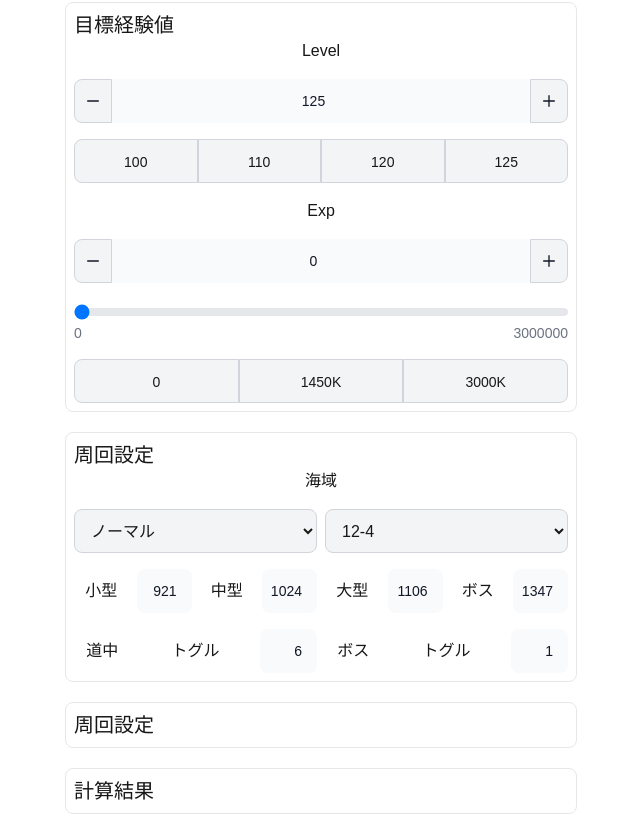
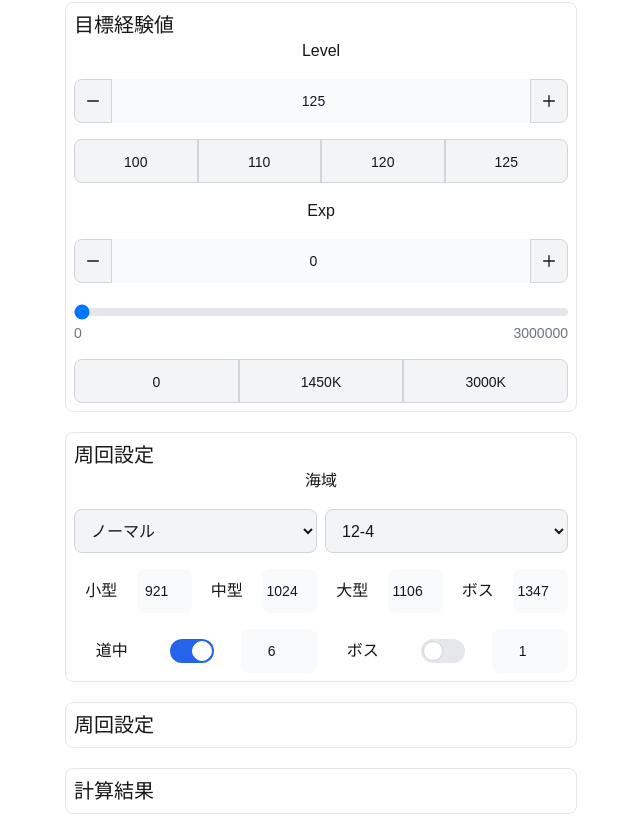
Before and after one commit to kanade2001/azurlane-webtool, a Next.js app: page /exp-calculator in a window 1280 px wide. Shown: the part 548-1382 px from the top of the page, without its empty margins (319-959 px from the left). Built offline with nearby package versions, Linux system fonts and the light colour scheme.

Commit message:
Feat-トグルボタンを追加

```diff
--- a/src/app/exp-calculator/_components/preference-field.tsx
+++ b/src/app/exp-calculator/_components/preference-field.tsx
@@ -1,8 +1,8 @@
 import { useState } from "react";
 
 import { NumberInput, SelectInput } from "@/components/field";
+import { ToggleButton } from "@/components/button";
 import { ExpData, ExpDataType, InitialExpData } from "../_data/exp-data";
-import exp from "constants";
 
 interface PreferenceFieldProps {
   label: string;
@@ -14,6 +14,8 @@ export default function PreferenceField(props: PreferenceFieldProps) {
   const [customExp, setCustomExp] = useState(0); // 道中経験値
   const [customExpBoss, setCustomExpBoss] = useState(0); // 中枢経験値
   const [selectedArea, setSelectedArea] = useState(InitialExpData);
+  const [normalBattle, setNormalBattle] = useState(true);
+  const [bossBattle, setBossBattle] = useState(false);
 
   const handleSelectedArea = (area: string) => {
     setSelectedArea(ExpData.find((data) => data.id === area) || InitialExpData);
@@ -105,9 +107,16 @@ export default function PreferenceField(props: PreferenceFieldProps) {
         {areaCategory === "Custom" ? (
           <div></div>
         ) : (
-          <div className="grid w-full grid-cols-[1fr_2fr_1fr_1fr_2fr_1fr] items-center gap-2 text-center">
+          <div className="grid w-full grid-cols-6 items-center gap-2 text-center">
             <p>道中</p>
-            <p>トグル</p>
+            <ToggleButton
+              id="toggle"
+              value={normalBattle}
+              setValue={() => {
+                setNormalBattle(!normalBattle);
+                console.log(normalBattle);
+              }}
+            />
             <NumberInput
               id="num_battles"
               value={selectedArea.num_battles}
@@ -115,7 +124,13 @@ export default function PreferenceField(props: PreferenceFieldProps) {
               disabled
             />
             <p>ボス</p>
-            <p>トグル</p>
+            <ToggleButton
+              id="toggle"
+              value={bossBattle}
+              setValue={() => {
+                setBossBattle(!bossBattle);
+              }}
+            />
             <NumberInput
               id="num_battles_b"
               value={selectedArea.num_battles_b || 1}
--- a/src/components/button/index.tsx
+++ b/src/components/button/index.tsx
@@ -1 +1,2 @@
 export { default as LineButton } from "./line-button";
+export { default as ToggleButton } from "./toggle-button";
--- /dev/null
+++ b/src/components/button/toggle-button.tsx
@@ -0,0 +1,31 @@
+interface ToggleButtonProps {
+  id: string;
+  label_l?: string;
+  label_r?: string;
+  value: boolean;
+  setValue: () => void;
+}
+
+const ToggleButton: React.FC<ToggleButtonProps> = (
+  props: ToggleButtonProps,
+) => {
+  return (
+    <label className="flex cursor-pointer items-center">
+      <span className="ms-3 text-sm font-medium text-gray-900 dark:text-gray-300">
+        {props.label_l}
+      </span>
+      <input
+        type="checkbox"
+        checked={props.value}
+        className="peer sr-only"
+        onClick={props.setValue}
+      />
+      <div className="peer relative h-6 w-11 rounded-full bg-gray-200 after:absolute after:start-[2px] after:top-0.5 after:h-5 after:w-5 after:rounded-full after:border after:border-gray-300 after:bg-white after:transition-all after:content-[''] peer-checked:bg-blue-600 peer-checked:after:translate-x-full peer-checked:after:border-white peer-focus:ring-4 peer-focus:ring-blue-300 rtl:peer-checked:after:-translate-x-full dark:border-gray-600 dark:bg-gray-700 dark:peer-focus:ring-blue-800"></div>
+      <span className="ms-3 text-sm font-medium text-gray-900 dark:text-gray-300">
+        {props.label_r}
+      </span>
+    </label>
+  );
+};
+
+export default ToggleButton;
--- a/src/components/field/number-input.tsx
+++ b/src/components/field/number-input.tsx
@@ -1,5 +1,3 @@
-import { Input } from "postcss";
-
 interface NumberInputProps {
   id: string;
   value: number;
@@ -12,7 +10,7 @@ const NumberInput: React.FC<NumberInputProps> = (props: NumberInputProps) => {
     <input
       id={props.id}
       type="number"
-      className="block h-11 w-full rounded-lg border-x-0 border-gray-300 bg-gray-50 py-2.5 text-right text-sm text-gray-900 focus:border-blue-500 focus:ring-blue-500 dark:border-gray-600 dark:bg-gray-700 dark:text-white dark:placeholder-gray-400 dark:focus:border-blue-500 dark:focus:ring-blue-500"
+      className="block h-11 w-full rounded-lg border-gray-300 bg-gray-50 text-center text-sm text-gray-900 focus:border-blue-500 focus:ring-blue-500 dark:border-gray-600 dark:bg-gray-700 dark:text-white dark:placeholder-gray-400 dark:focus:border-blue-500 dark:focus:ring-blue-500"
       value={props.value}
       onChange={(e) => props.setValue(+e.target.value)}
       disabled={props.disabled}
```
